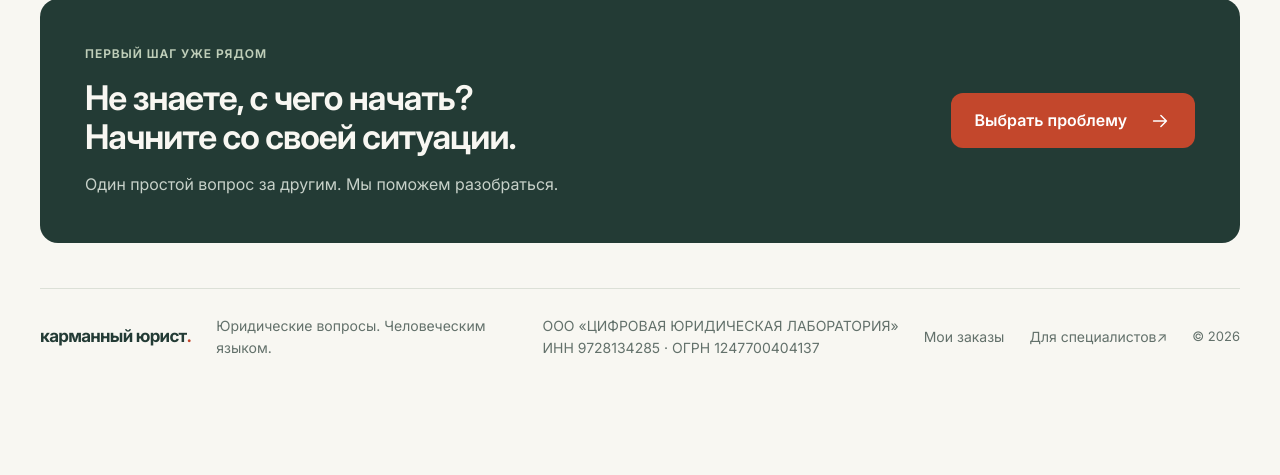
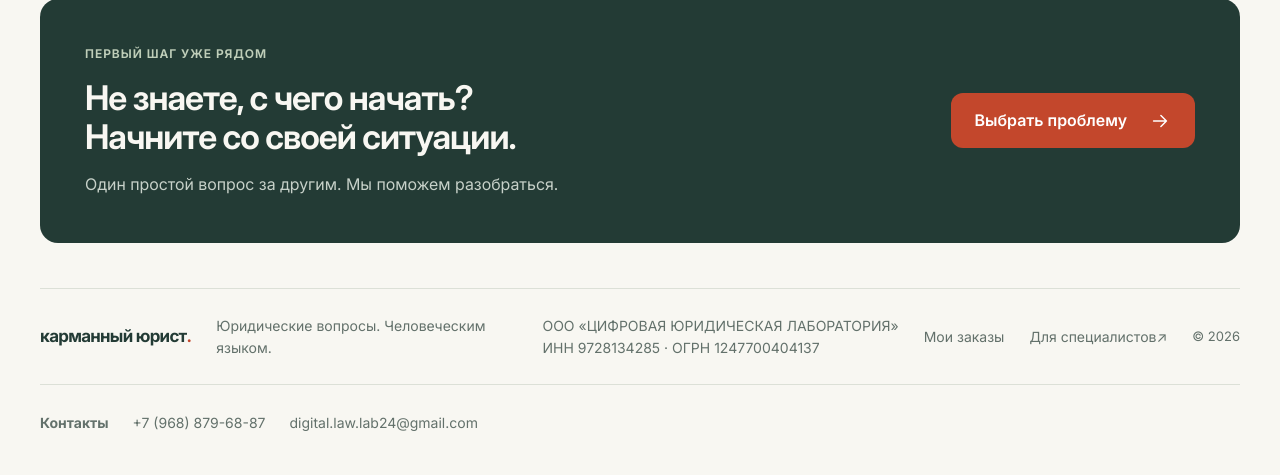
Before and after one commit to numinga27/legal_consult, a Django app: page / in a window 1280 px wide. Shown: the part 3601-4076 px from the top of the page. Before the commit the page ends 3955 px from the top, so only its background shows below. Run offline with Django 4.2, Linux system fonts and the light colour scheme; data comes from the database, SQL or seed files in the repository.

Commit message:
Add phone and email contacts to site footers

```diff
--- a/legal_consultant/core/static/css/design-system.css
+++ b/legal_consultant/core/static/css/design-system.css
@@ -10,3 +10,10 @@ html{-webkit-text-size-adjust:100%;font-size:16px}body{font-family:var(--font-ui
 
 .signed-account{display:flex;flex-direction:column;gap:2px;text-decoration:none;color:var(--green);min-width:0;max-width:260px;font-size:13px;line-height:1.4}.signed-account span{color:var(--muted);font-size:11px}.signed-account strong{font-weight:600;overflow-wrap:anywhere}.top,.header-inner{flex-wrap:wrap}.signed-account{margin-left:auto}
 @media(max-width:720px){.signed-account{max-width:100%;flex-basis:100%;margin-left:0;padding-top:8px;border-top:1px solid var(--line)}}
+
+/* Shared public contact details. */
+.site-footer{flex-wrap:wrap}
+.footer-contacts{display:flex;flex-wrap:wrap;align-items:center;gap:8px 24px;width:100%;margin:0;padding-top:16px;border-top:1px solid var(--line,#dce0d7);font-style:normal;text-align:left;order:10}
+.footer-contacts a{display:inline-flex;align-items:center;min-height:44px;max-width:100%;color:inherit;overflow-wrap:anywhere;text-underline-offset:3px}
+footer.bg-light .footer-contacts{justify-content:center;margin-top:16px}
+@media(max-width:600px){.footer-contacts{align-items:flex-start;flex-direction:column;gap:4px}.footer-contacts strong{margin-bottom:4px}footer.bg-light .footer-contacts{align-items:center}}
--- a/legal_consultant/core/templates/base.html
+++ b/legal_consultant/core/templates/base.html
@@ -23,7 +23,7 @@
 
     {% block extra_css %}{% endblock %}
     <link rel="stylesheet" href="{% static 'css/admin-polish.css' %}?v=20261015-catalogue">
-<link rel="stylesheet" href="{% static 'css/design-system.css' %}?v=20261015-catalogue"></head>
+<link rel="stylesheet" href="{% static 'css/design-system.css' %}?v=20261019-contacts"></head>
 <body>
     <!-- Навигация -->
     <nav class="navbar navbar-expand-lg navbar-dark bg-primary">
@@ -110,7 +110,7 @@
         <div class="container">
             <p class="mb-0">&copy; {% now 'Y' %} Карманный юрист. Все права защищены.</p>
         </div>
-    </footer>
+    {% include "user/footer_contacts.html" %}</footer>
 
     <!-- Bootstrap JS -->
     <script src="https://cdn.jsdelivr.net/npm/bootstrap@5.3.0/dist/js/bootstrap.bundle.min.js"></script>
--- /dev/null
+++ b/legal_consultant/core/templates/user/footer_contacts.html
@@ -0,0 +1,5 @@
+<address class="footer-contacts" aria-label="Контакты">
+  <strong>Контакты</strong>
+  <a href="tel:+79688796887">+7 (968) 879-68-87</a>
+  <a href="mailto:digital.law.lab24@gmail.com">digital.law.lab24@gmail.com</a>
+</address>
--- a/legal_consultant/core/templates/user/select_problem.html
+++ b/legal_consultant/core/templates/user/select_problem.html
@@ -6,7 +6,7 @@
 <meta name="description" content="Карманный юрист поможет разобраться в юридической проблеме. Ответьте на простые вопросы, получите краткий вывод бесплатно и выберите подробную помощь по вашей ситуации.">
 <meta name="theme-color" content="#f8f7f2"><title>Карманный юрист — разберёмся, что делать дальше</title>
 <link rel="stylesheet" href="{% static 'css/home.css' %}?v=20260914-public-final"><script src="{% static 'js/home.js' %}?v=20260914-search" defer></script>
-<link rel="stylesheet" href="{% static 'css/design-system.css' %}?v=20261015-catalogue"></head>
+<link rel="stylesheet" href="{% static 'css/design-system.css' %}?v=20261019-contacts"></head>
 <body>
 <a class="skip-link" href="#main">Перейти к содержанию</a>
 <svg class="icon-library" xmlns="http://www.w3.org/2000/svg" aria-hidden="true">
@@ -79,5 +79,5 @@
 </div></section>
 <section class="closing-section wrap"><div class="closing-inner"><div><p class="eyebrow">ПЕРВЫЙ ШАГ УЖЕ РЯДОМ</p><h2>Не знаете, с чего начать?<br> Начните со своей ситуации.</h2><p>Один простой вопрос за другим. Мы поможем разобраться.</p></div><a class="button button-primary" href="#topics">Выбрать проблему <svg class="icon" aria-hidden="true"><use href="#icon-arrow"/></svg></a></div></section>
 </main>
-<footer class="site-footer wrap"><a class="footer-brand" href="{% url 'core:user_select_problem' %}">карманный юрист<span class="brand-dot">.</span></a><p>Юридические вопросы. Человеческим языком.</p><a href="{% url 'core:requisites' %}">ООО «ЦИФРОВАЯ ЮРИДИЧЕСКАЯ ЛАБОРАТОРИЯ»<br>ИНН 9728134285 · ОГРН 1247700404137</a><a href="{% url 'core:help_orders' %}">Мои заказы</a><a href="{% if user.is_staff %}{% url 'core:admin_dashboard' %}{% else %}{% url 'core:admin_login' %}{% endif %}">Для специалистов <span aria-hidden="true">↗</span></a><span class="copyright">© {% now 'Y' %}</span></footer>
+<footer class="site-footer wrap"><a class="footer-brand" href="{% url 'core:user_select_problem' %}">карманный юрист<span class="brand-dot">.</span></a><p>Юридические вопросы. Человеческим языком.</p><a href="{% url 'core:requisites' %}">ООО «ЦИФРОВАЯ ЮРИДИЧЕСКАЯ ЛАБОРАТОРИЯ»<br>ИНН 9728134285 · ОГРН 1247700404137</a><a href="{% url 'core:help_orders' %}">Мои заказы</a><a href="{% if user.is_staff %}{% url 'core:admin_dashboard' %}{% else %}{% url 'core:admin_login' %}{% endif %}">Для специалистов <span aria-hidden="true">↗</span></a><span class="copyright">© {% now 'Y' %}</span>{% include "user/footer_contacts.html" %}</footer>
 </body></html>
--- a/legal_consultant/core/templates/user/site_base.html
+++ b/legal_consultant/core/templates/user/site_base.html
@@ -1,4 +1,4 @@
-{% load static %}<!doctype html><html lang="ru"><head><meta charset="utf-8"><meta name="viewport" content="width=device-width, initial-scale=1"><meta name="theme-color" content="#f8f7f2"><title>{% block title %}Карманный юрист{% endblock %}</title><link rel="stylesheet" href="{% static 'css/guided.css' %}?v=20260914-public-final"><link rel="stylesheet" href="{% static 'css/design-system.css' %}?v=20261015-catalogue"><link rel="stylesheet" href="{% static 'css/owner.css' %}?v=20261015-catalogue"><link rel="stylesheet" href="{% static 'css/account.css' %}?v=20260916-account">{% block extra_head %}{% endblock %}</head><body>
+{% load static %}<!doctype html><html lang="ru"><head><meta charset="utf-8"><meta name="viewport" content="width=device-width, initial-scale=1"><meta name="theme-color" content="#f8f7f2"><title>{% block title %}Карманный юрист{% endblock %}</title><link rel="stylesheet" href="{% static 'css/guided.css' %}?v=20260914-public-final"><link rel="stylesheet" href="{% static 'css/design-system.css' %}?v=20261019-contacts"><link rel="stylesheet" href="{% static 'css/owner.css' %}?v=20261015-catalogue"><link rel="stylesheet" href="{% static 'css/account.css' %}?v=20260916-account">{% block extra_head %}{% endblock %}</head><body>
 <a class="skip" href="#main">К содержанию</a><header class="top">{% include "user/brand.html" %}{% block navigation %}<nav aria-label="Основная навигация"><a href="{% url 'core:user_select_problem' %}#topics">Все темы</a><a href="{% url 'core:help_orders' %}">Мои заказы</a>{% if not user.is_authenticated %}<a class="account-top-link" href="{% url 'core:account_login' %}">Войти</a>{% endif %}</nav>{% endblock %}{% include "user/account_identity.html" %}</header>
 <main class="journey {% block main_class %}{% endblock %}" id="main" tabindex="-1">{% block content %}{% endblock %}</main>
-<footer class="footer"><span>© {% now 'Y' %} Карманный юрист</span><a href="{% url 'core:requisites' %}">ООО «ЦИФРОВАЯ ЮРИДИЧЕСКАЯ ЛАБОРАТОРИЯ» · ИНН 9728134285 · ОГРН 1247700404137</a><a href="{% url 'core:user_select_problem' %}">На главную</a>{% if user.is_staff %}<a href="{% url 'core:import_questionnaire' %}">Добавить опросник</a>{% endif %}</footer></body></html>
+<footer class="footer"><span>© {% now 'Y' %} Карманный юрист</span><a href="{% url 'core:requisites' %}">ООО «ЦИФРОВАЯ ЮРИДИЧЕСКАЯ ЛАБОРАТОРИЯ» · ИНН 9728134285 · ОГРН 1247700404137</a><a href="{% url 'core:user_select_problem' %}">На главную</a>{% if user.is_staff %}<a href="{% url 'core:import_questionnaire' %}">Добавить опросник</a>{% endif %}{% include "user/footer_contacts.html" %}</footer></body></html>
```
